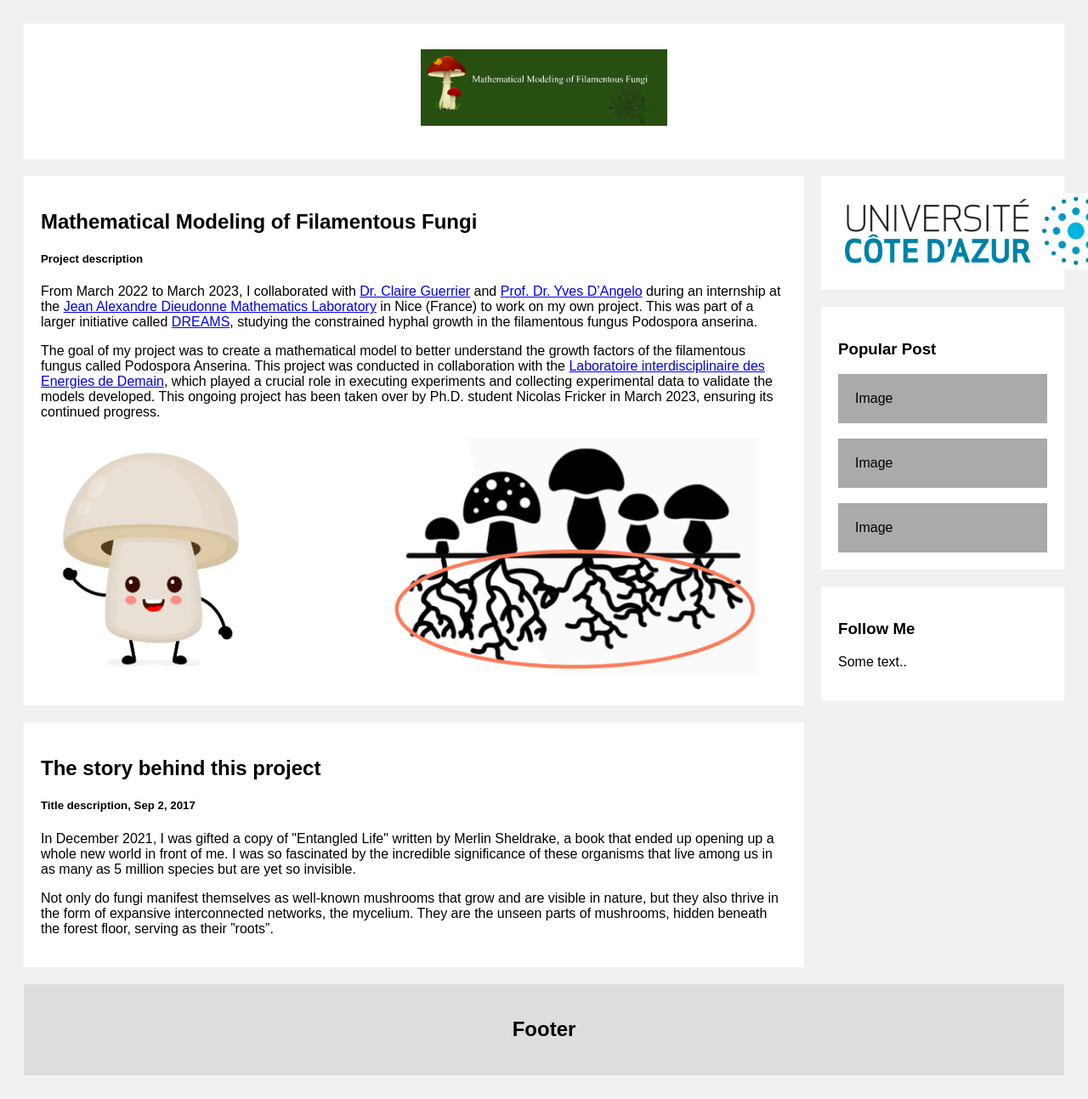
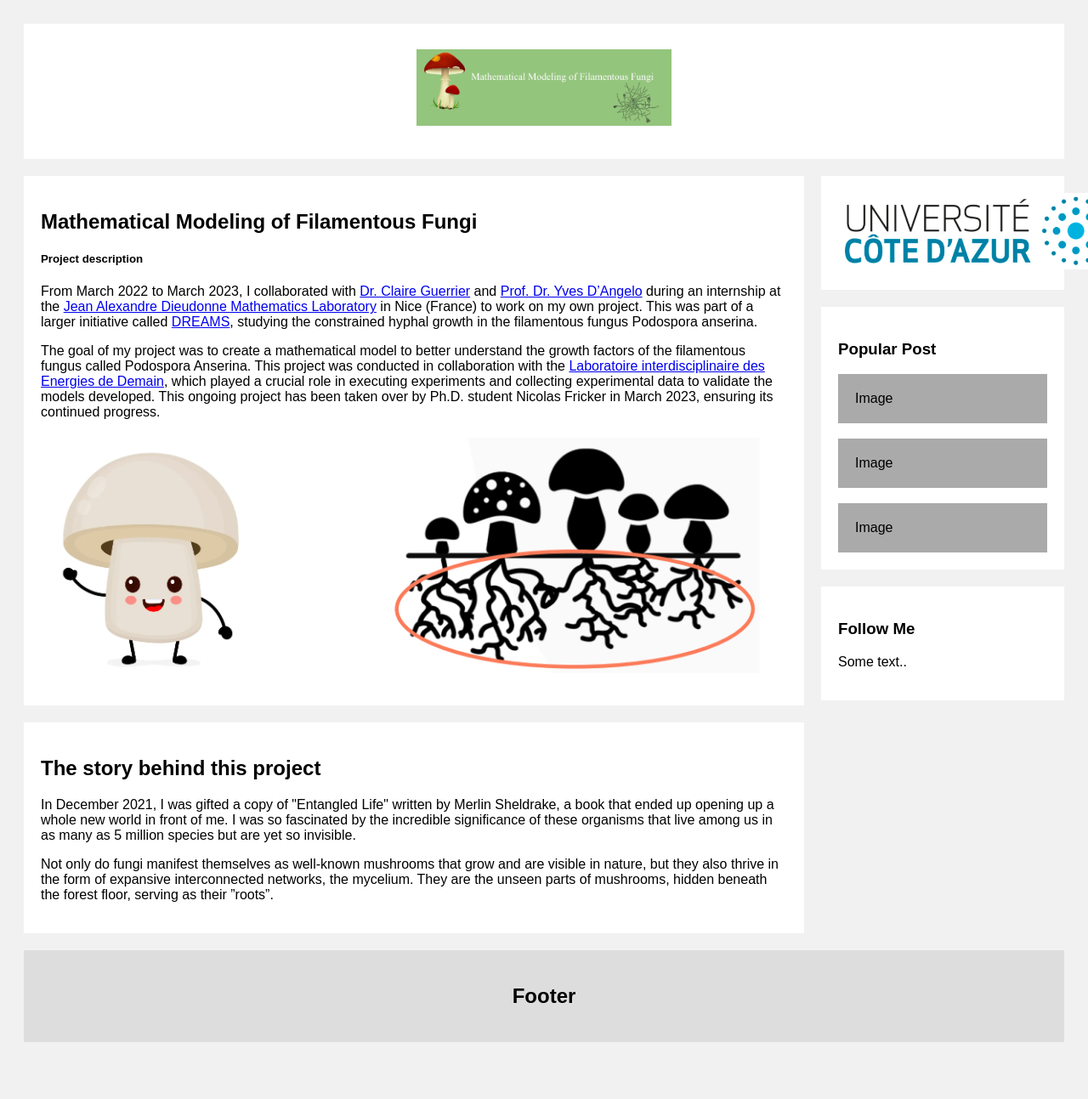
Before and after one commit to MoiraLampe/MoiraLampe.github.io, a Jekyll site: the page md_files/blogpost.html, which Jekyll copies as it is, in a window 1280 px wide. Shown: the whole page at 85% size. Built offline with Jekyll 4.4.1, drawn with Linux system fonts in a browser that asks for light colours; after the commit the page ends 1254 px from its top, so only the background shows below that.

Commit message:
changed header color

```diff
--- a/md_files/blogpost.html
+++ b/md_files/blogpost.html
@@ -78,7 +78,7 @@ body {
 
 <div class="header">
   <!-- <h2>Blog Name</h2> -->
-  <img src="../images/header.png" style="height:90px;" alt="header">
+  <img src="../images/header2.png" style="height:90px;" alt="header">
 </div>
 
 <div class="row">
@@ -96,7 +96,7 @@ body {
     </div>
     <div class="card">
       <h2>The story behind this project</h2>
-      <h5>Title description, Sep 2, 2017</h5>
+      <!-- <h5>Title description, Sep 2, 2017</h5> -->
       <!-- <div class="fakeimg" style="height:200px;">Image</div> -->
       <!-- <img src="../images/fungil.png?raw=true" alt="Fungi Image"> -->
 
```
Also changed, not shown: images/header2.png (added).
